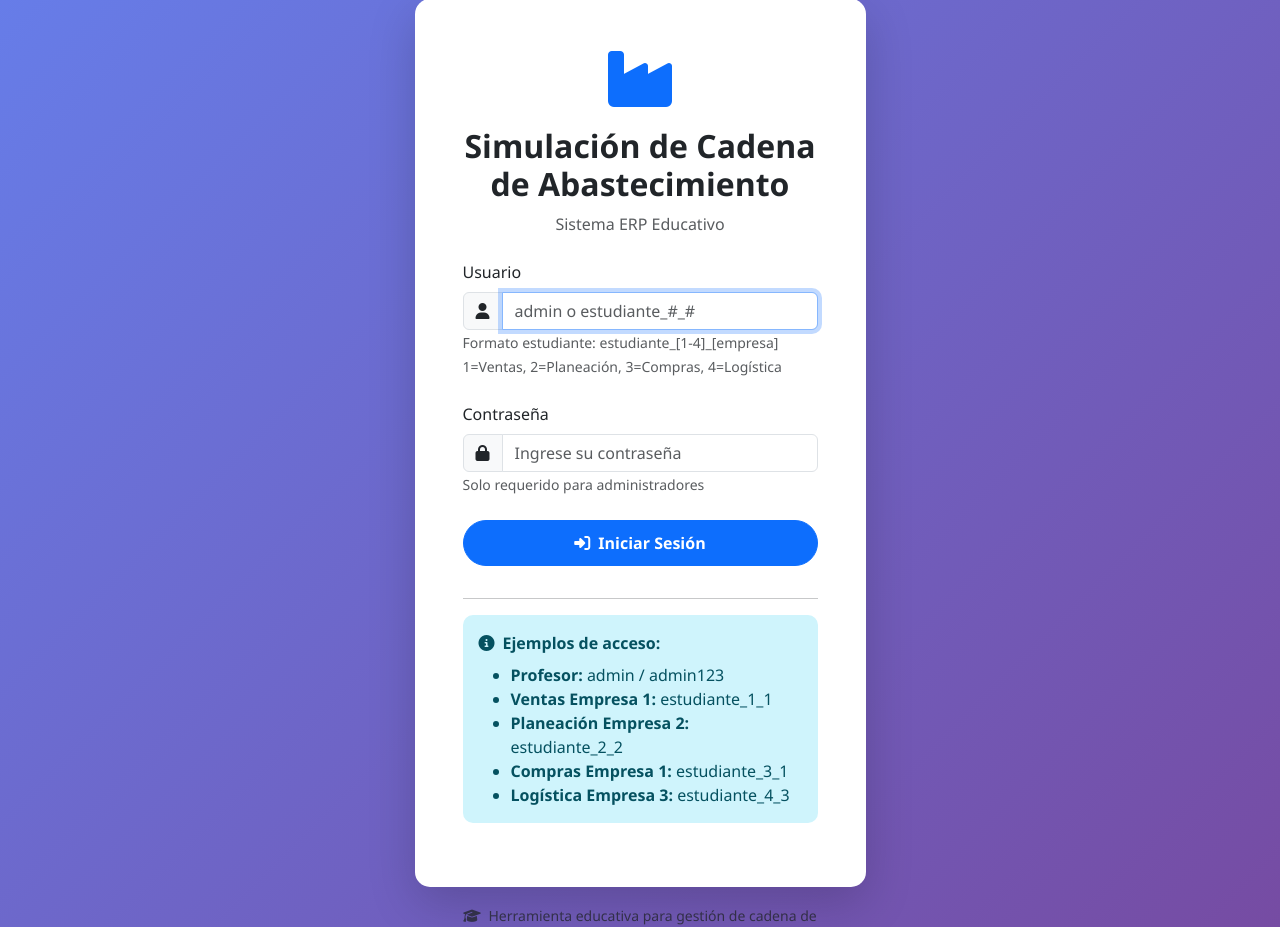
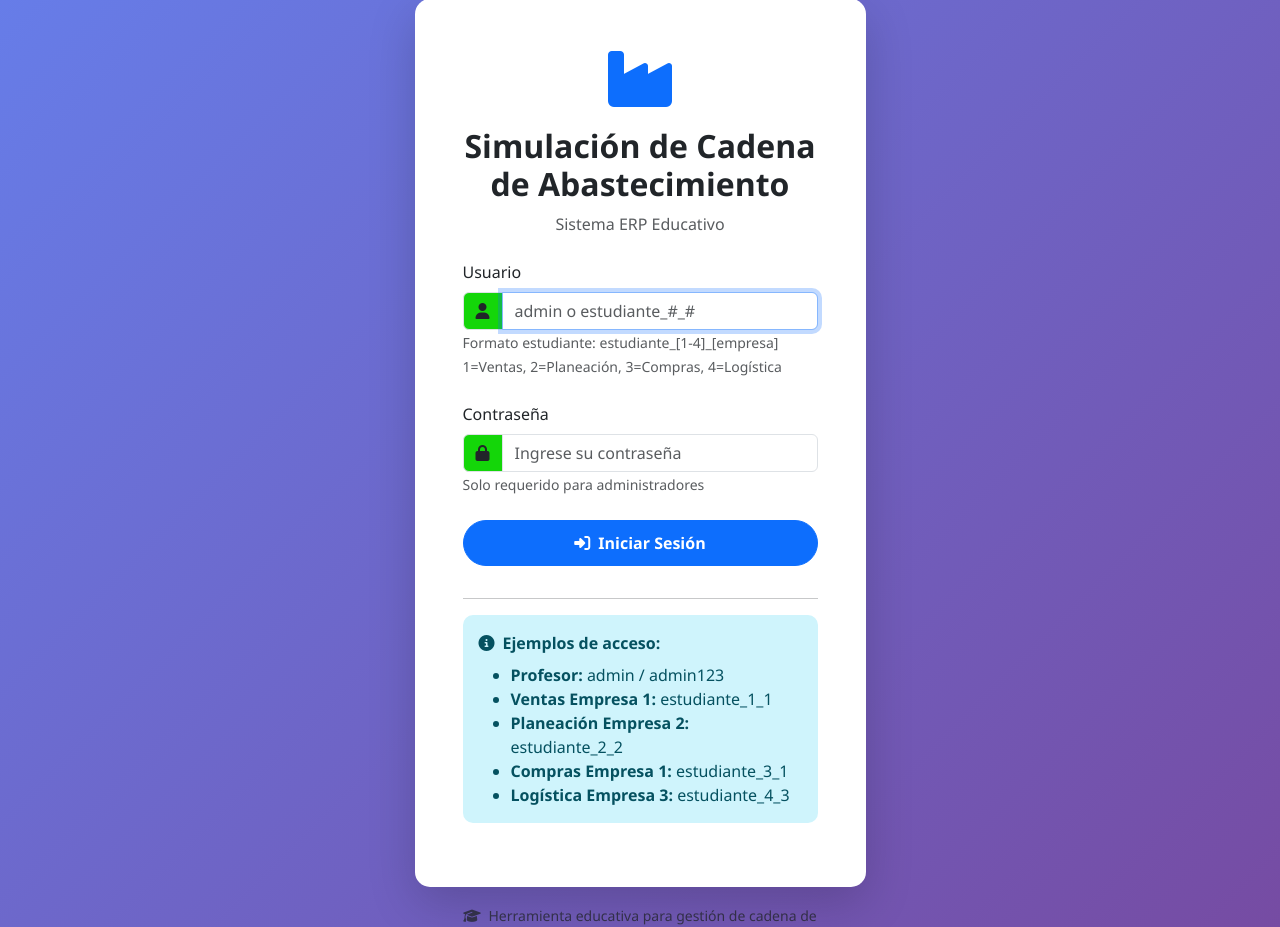
Before and after one commit to andressalazar08/supply_chain_app, a Flask app: page /auth/login in a window 1280 px wide. Shown: the part 57-984 px from the top of the page. Run offline with Flask 3, Linux system fonts and the light colour scheme; some libraries are stand-ins or nearby versions.

Commit message:
Cambio de color iniciar sesion

```diff
--- a/fullstack/templates/auth/login.html
+++ b/fullstack/templates/auth/login.html
@@ -80,7 +80,7 @@
     }
 
     .input-group-text {
-        background-color: #f8f9fa;
+        background-color: #14d609;
     }
 </style>
 {% endblock %}
```
